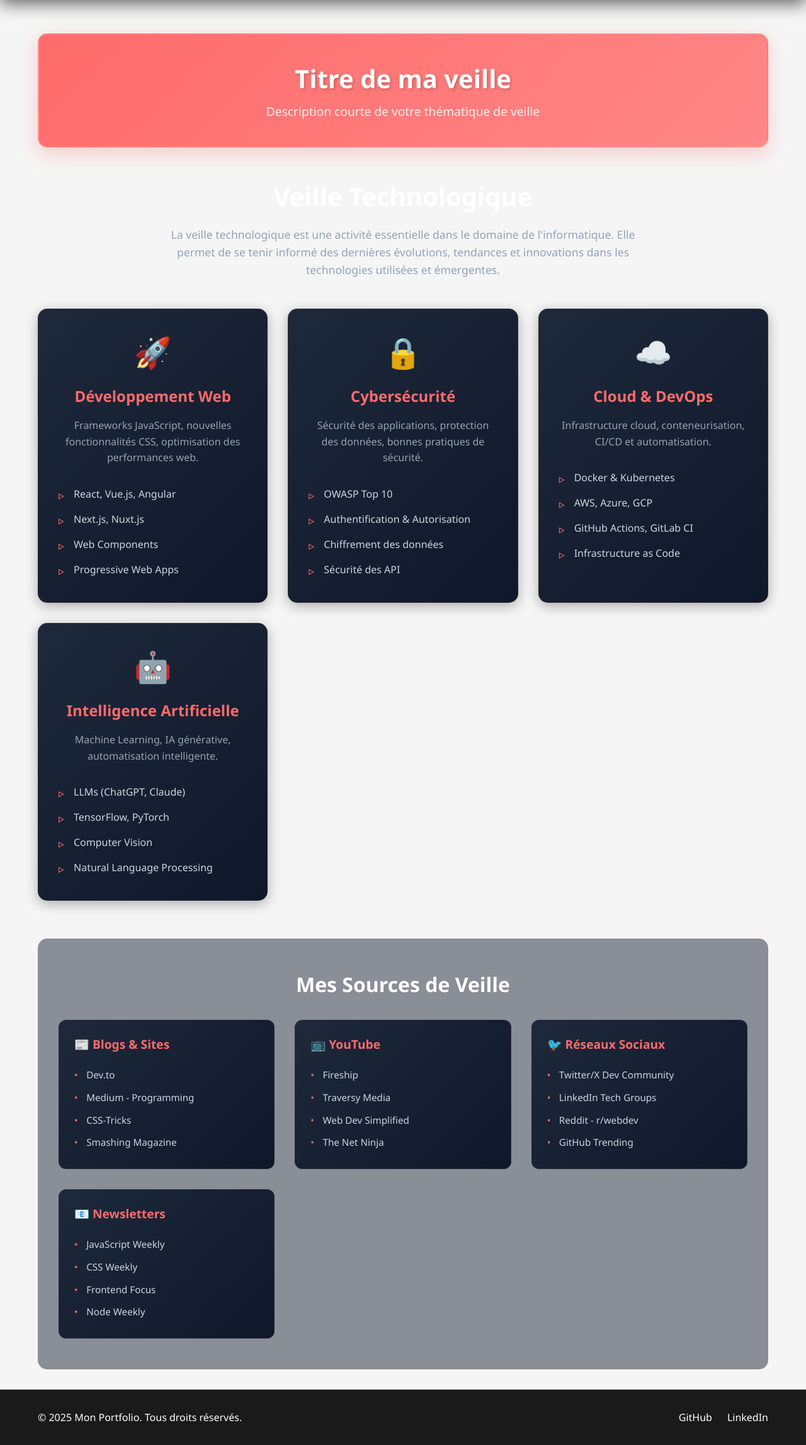
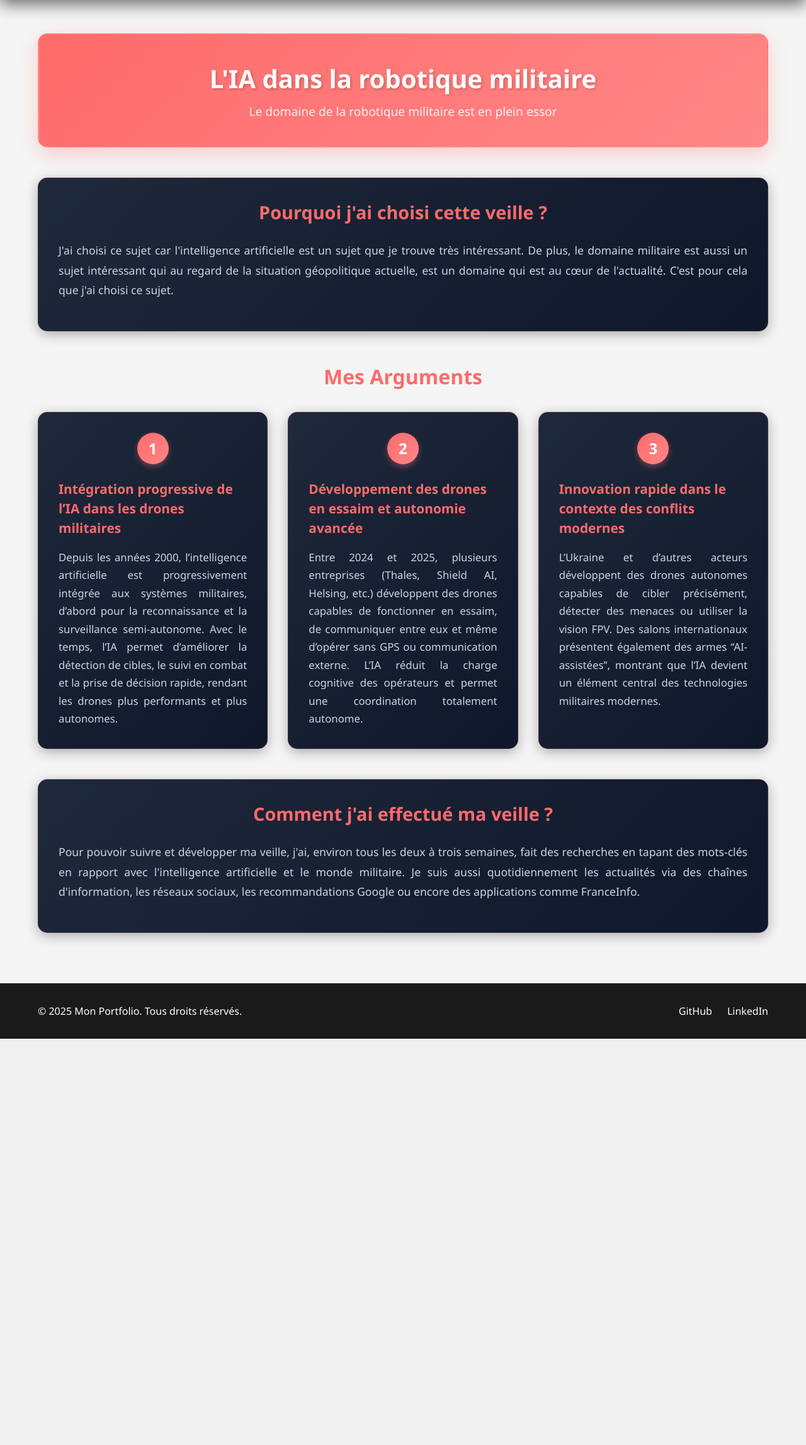
Before and after one commit to GhoX-Xelos/Portfolio, a PHP site: page /veille.html in a window 1280 px wide. Shown: the part 79-2373 px from the top of the page at 63% size. After the commit the page ends 1728 px from the top, so only its background shows below. Run offline with PHP 8.4, Linux system fonts and the light colour scheme.

```diff
--- a/CSS/veille.css
+++ b/CSS/veille.css
@@ -34,6 +34,100 @@
     font-size: 1.2rem;
     margin: 0;
     font-weight: 400;
+}
+
+/* ===== Section Pourquoi cette veille ===== */
+.why-veille-section {
+    background: linear-gradient(135deg, #1e293b 0%, #0f172a 100%);
+    border-radius: 15px;
+    padding: 2rem;
+    margin-bottom: 3rem;
+    border: 1px solid rgba(255, 107, 107, 0.2);
+    box-shadow: 0 5px 20px rgba(0, 0, 0, 0.3);
+}
+
+.why-title {
+    color: #ff6b6b;
+    font-size: 1.8rem;
+    margin-bottom: 1.5rem;
+    text-align: center;
+    font-weight: 600;
+}
+
+.why-content {
+    color: #cbd5e1;
+    font-size: 1.1rem;
+    line-height: 1.8;
+    text-align: justify;
+}
+
+.why-content p {
+    margin-bottom: 1rem;
+    text-align: justify;
+}
+
+/* ===== Section Arguments ===== */
+.arguments-section {
+    margin-bottom: 3rem;
+}
+
+.arguments-title {
+    color: #ff6b6b;
+    font-size: 2rem;
+    margin-bottom: 2rem;
+    text-align: center;
+    font-weight: 600;
+}
+
+.arguments-grid {
+    display: grid;
+    grid-template-columns: repeat(auto-fit, minmax(300px, 1fr));
+    gap: 2rem;
+}
+
+.argument-card {
+    background: linear-gradient(135deg, #1e293b 0%, #0f172a 100%);
+    border-radius: 15px;
+    padding: 2rem;
+    border: 1px solid rgba(255, 107, 107, 0.2);
+    box-shadow: 0 5px 20px rgba(0, 0, 0, 0.3);
+    transition: all 0.3s ease;
+    position: relative;
+}
+
+.argument-card:hover {
+    transform: translateY(-8px);
+    box-shadow: 0 10px 30px rgba(255, 107, 107, 0.3);
+    border-color: rgba(255, 107, 107, 0.4);
+}
+
+.argument-number {
+    width: 50px;
+    height: 50px;
+    background: linear-gradient(135deg, #ff6b6b 0%, #ff8787 100%);
+    color: white;
+    border-radius: 50%;
+    display: flex;
+    align-items: center;
+    justify-content: center;
+    font-size: 1.5rem;
+    font-weight: 700;
+    margin: 0 auto 1.5rem;
+    box-shadow: 0 4px 10px rgba(255, 107, 107, 0.4);
+}
+
+.argument-subtitle {
+    color: #ff6b6b;
+    font-size: 1.3rem;
+    margin-bottom: 1rem;
+    font-weight: 600;
+}
+
+.argument-text {
+    color: #cbd5e1;
+    font-size: 1.05rem;
+    line-height: 1.7;
+    text-align: justify;
 }
 
 .section-title {
@@ -191,6 +285,30 @@
         font-size: 1rem;
     }
 
+    .why-veille-section {
+        padding: 1.5rem;
+    }
+
+    .why-title {
+        font-size: 1.5rem;
+    }
+
+    .why-content {
+        font-size: 1rem;
+    }
+
+    .arguments-grid {
+        grid-template-columns: 1fr;
+    }
+
+    .arguments-title {
+        font-size: 1.6rem;
+    }
+
+    .argument-card {
+        padding: 1.5rem;
+    }
+
     .section-title {
         font-size: 2rem;
     }
--- a/veille.html
+++ b/veille.html
@@ -28,108 +28,62 @@
         <div class="container">
             <!-- Rectangle pour le titre de la veille -->
             <div class="veille-title-box">
-                <h2 class="veille-main-title">Titre de ma veille</h2>
-                <p class="veille-subtitle">Description courte de votre thématique de veille</p>
+                <h2 class="veille-main-title">L'IA dans la robotique militaire</h2>
+                <p class="veille-subtitle">Le domaine de la robotique militaire est en plein essor</p>
             </div>
 
-            <h1 class="section-title">Veille Technologique</h1>
-            <p class="section-description">
-                La veille technologique est une activité essentielle dans le domaine de l'informatique.
-                Elle permet de se tenir informé des dernières évolutions, tendances et innovations
-                dans les technologies utilisées et émergentes.
-            </p>
+            <!-- Section Pourquoi cette veille -->
+            <div class="why-veille-section">
+                <h3 class="why-title">Pourquoi j'ai choisi cette veille ?</h3>
+                <div class="why-content">
+                    <p>J'ai choisi ce sujet car l'intelligence artificielle est un sujet que je trouve très intéressant.
+                        De plus, le domaine militaire est aussi un sujet intéressant qui au regard de la situation géopolitique
+                        actuelle, est un domaine qui est au cœur de l'actualité. C'est pour cela que j'ai choisi ce sujet.
 
-            <!-- Thématiques de veille -->
-            <div class="veille-themes">
-                <div class="theme-card">
-                    <div class="theme-icon">🚀</div>
-                    <h3>Développement Web</h3>
-                    <p>Frameworks JavaScript, nouvelles fonctionnalités CSS, optimisation des performances web.</p>
-                    <ul class="tech-list">
-                        <li>React, Vue.js, Angular</li>
-                        <li>Next.js, Nuxt.js</li>
-                        <li>Web Components</li>
-                        <li>Progressive Web Apps</li>
-                    </ul>
-                </div>
-
-                <div class="theme-card">
-                    <div class="theme-icon">🔒</div>
-                    <h3>Cybersécurité</h3>
-                    <p>Sécurité des applications, protection des données, bonnes pratiques de sécurité.</p>
-                    <ul class="tech-list">
-                        <li>OWASP Top 10</li>
-                        <li>Authentification & Autorisation</li>
-                        <li>Chiffrement des données</li>
-                        <li>Sécurité des API</li>
-                    </ul>
-                </div>
-
-                <div class="theme-card">
-                    <div class="theme-icon">☁️</div>
-                    <h3>Cloud & DevOps</h3>
-                    <p>Infrastructure cloud, conteneurisation, CI/CD et automatisation.</p>
-                    <ul class="tech-list">
-                        <li>Docker & Kubernetes</li>
-                        <li>AWS, Azure, GCP</li>
-                        <li>GitHub Actions, GitLab CI</li>
-                        <li>Infrastructure as Code</li>
-                    </ul>
-                </div>
-
-                <div class="theme-card">
-                    <div class="theme-icon">🤖</div>
-                    <h3>Intelligence Artificielle</h3>
-                    <p>Machine Learning, IA générative, automatisation intelligente.</p>
-                    <ul class="tech-list">
-                        <li>LLMs (ChatGPT, Claude)</li>
-                        <li>TensorFlow, PyTorch</li>
-                        <li>Computer Vision</li>
-                        <li>Natural Language Processing</li>
-                    </ul>
+                    </p>
                 </div>
             </div>
 
-            <!-- Sources de veille -->
-            <div class="veille-sources" style="margin-top: 60px;">
-                <h2 class="subsection-title">Mes Sources de Veille</h2>
-                <div class="sources-grid">
-                    <div class="source-card">
-                        <h4>📰 Blogs & Sites</h4>
-                        <ul>
-                            <li>Dev.to</li>
-                            <li>Medium - Programming</li>
-                            <li>CSS-Tricks</li>
-                            <li>Smashing Magazine</li>
-                        </ul>
+            <!-- Section Arguments -->
+            <div class="arguments-section">
+                <h3 class="arguments-title">Mes Arguments</h3>
+                <div class="arguments-grid">
+                    <div class="argument-card">
+                        <div class="argument-number">1</div>
+                        <h4 class="argument-subtitle">Intégration progressive de l’IA dans les drones militaires</h4>
+                        <p class="argument-text">Depuis les années 2000, l’intelligence artificielle est progressivement intégrée aux systèmes militaires,
+                             d’abord pour la reconnaissance et la surveillance semi-autonome. Avec le temps, l’IA permet d’améliorer la détection de cibles,
+                             le suivi en combat et la prise de décision rapide, rendant les drones plus performants et plus autonomes.</p>
                     </div>
-                    <div class="source-card">
-                        <h4>📺 YouTube</h4>
-                        <ul>
-                            <li>Fireship</li>
-                            <li>Traversy Media</li>
-                            <li>Web Dev Simplified</li>
-                            <li>The Net Ninja</li>
-                        </ul>
+
+                    <div class="argument-card">
+                        <div class="argument-number">2</div>
+                        <h4 class="argument-subtitle">Développement des drones en essaim et autonomie avancée</h4>
+                        <p class="argument-text">Entre 2024 et 2025, plusieurs entreprises (Thales, Shield AI, Helsing, etc.) développent des drones capables de fonctionner en essaim,
+                            de communiquer entre eux et même d’opérer sans GPS ou communication externe.
+                            L’IA réduit la charge cognitive des opérateurs et permet une coordination totalement autonome.</p>
                     </div>
-                    <div class="source-card">
-                        <h4>🐦 Réseaux Sociaux</h4>
-                        <ul>
-                            <li>Twitter/X Dev Community</li>
-                            <li>LinkedIn Tech Groups</li>
-                            <li>Reddit - r/webdev</li>
-                            <li>GitHub Trending</li>
-                        </ul>
+
+                    <div class="argument-card">
+                        <div class="argument-number">3</div>
+                        <h4 class="argument-subtitle">Innovation rapide dans le contexte des conflits modernes</h4>
+                        <p class="argument-text">L’Ukraine et d’autres acteurs développent des drones autonomes capables de cibler précisément,
+                            détecter des menaces ou utiliser la vision FPV. Des salons internationaux présentent également des armes “AI-assistées”,
+                             montrant que l’IA devient un élément central des technologies militaires modernes.</p>
                     </div>
-                    <div class="source-card">
-                        <h4>📧 Newsletters</h4>
-                        <ul>
-                            <li>JavaScript Weekly</li>
-                            <li>CSS Weekly</li>
-                            <li>Frontend Focus</li>
-                            <li>Node Weekly</li>
-                        </ul>
-                    </div>
+                </div>
+            </div>
+
+            <!-- Section Comment j'ai effectué ma veille -->
+            <div class="why-veille-section">
+                <h3 class="why-title">Comment j'ai effectué ma veille ?</h3>
+                <div class="why-content">
+                    <p>
+                        Pour pouvoir suivre et développer ma veille, j'ai, environ tous les deux à trois semaines,
+                        fait des recherches en tapant des mots-clés en rapport avec l'intelligence artificielle et le monde militaire.
+                        Je suis aussi quotidiennement les actualités via des chaînes d'information, les réseaux sociaux, les recommandations Google
+                        ou encore des applications comme FranceInfo.
+                    </p>
                 </div>
             </div>
         </div>
```
Also changed, not shown: index.html (+6 -6 lines), 3 other files.
